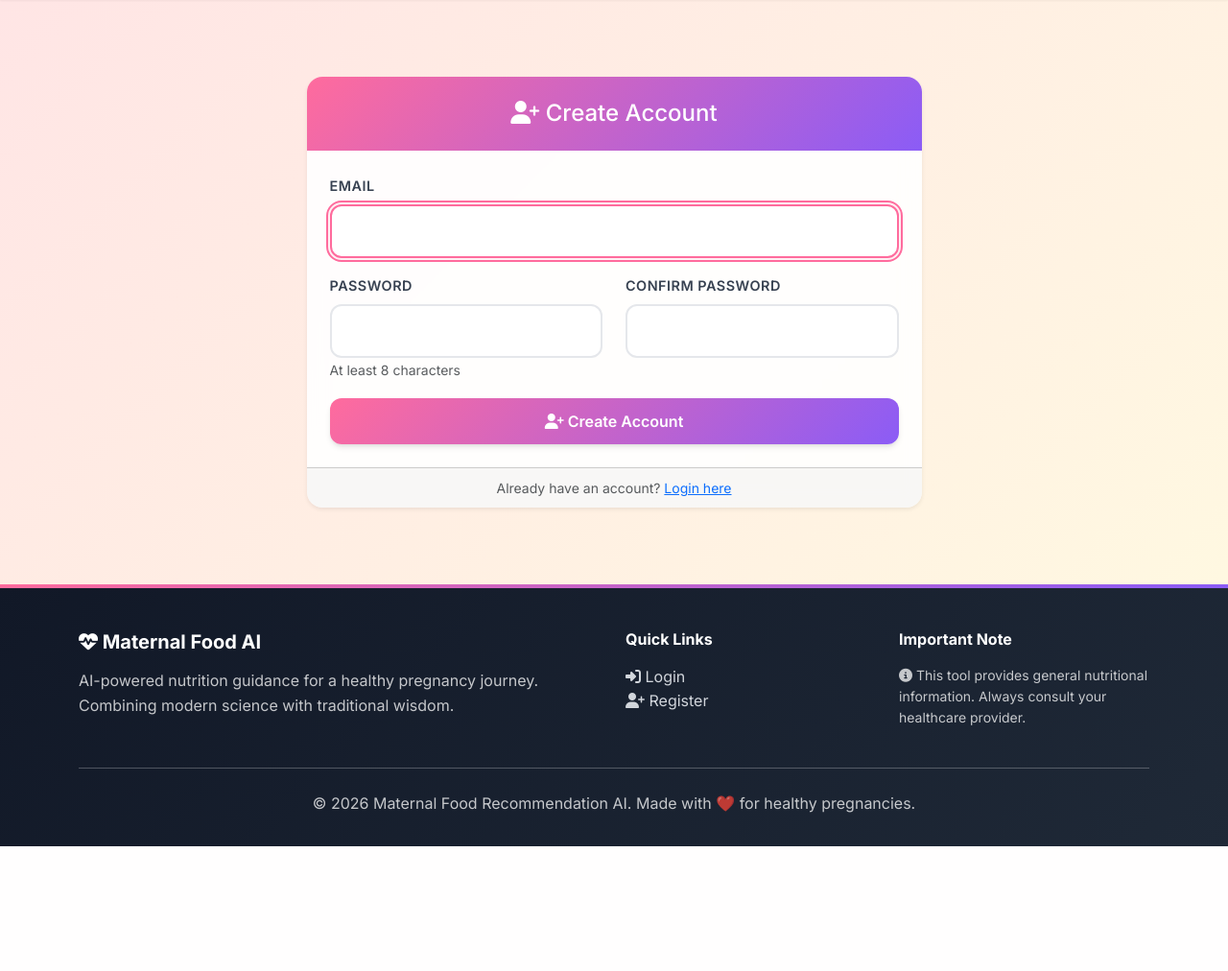
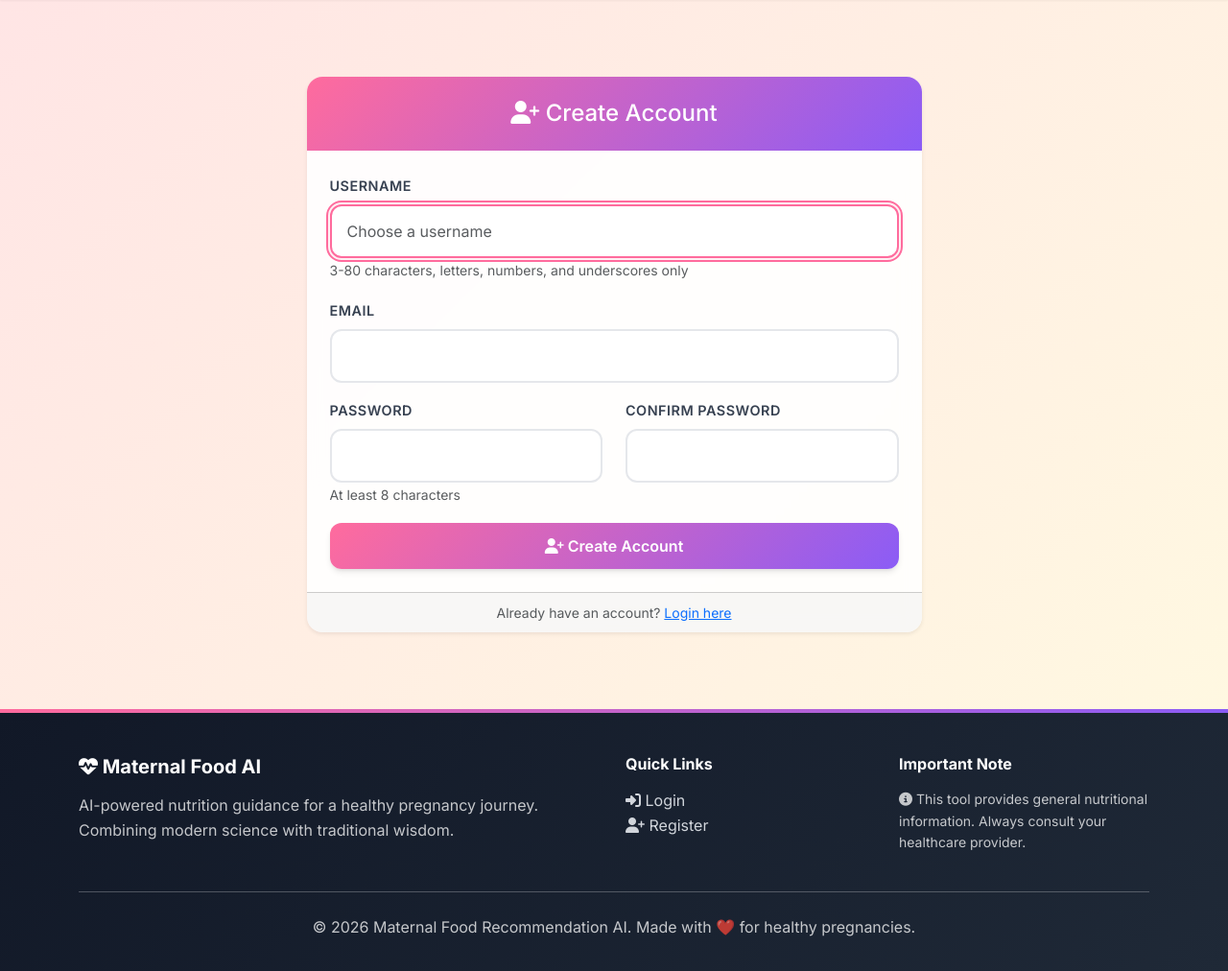
Before and after one commit to tejaslakshmangith/ibaby, a Flask app: page /auth/register in a window 1280 px wide. Shown: the part 81-1093 px from the top of the page at 96% size. Before the commit the page ends 963 px from the top, so only its background shows below. Run offline with Flask 3, Linux system fonts and the light colour scheme.

Commit message:
Add meal frequency validation and username field to registration
Co-authored-by: tejaslakshmangith <238832907+tejaslakshmangith@users.noreply.github.com>

```diff
--- a/routes/auth.py
+++ b/routes/auth.py
@@ -20,12 +20,23 @@ def register():
 
     if request.method == 'POST':
         # Get form data
+        username = request.form.get('username', '').strip()
         email = request.form.get('email', '').strip()
         password = request.form.get('password', '')
         confirm_password = request.form.get('confirm_password', '')
 
         # Validate inputs
         errors = []
+
+        # Username validation
+        if not username:
+            errors.append("Username is required")
+        else:
+            is_valid, msg = validate_username(username)
+            if not is_valid:
+                errors.append(msg)
+            elif User.query.filter_by(username=username).first():
+                errors.append("Username already taken")
 
         # Email validation
         if not validate_email(email):
@@ -48,7 +59,9 @@ def register():
 
         # Create user
         user = User(
+            username=username,
             email=email,
+            full_name=username,  # Use username as default display name
             password_hash=bcrypt.generate_password_hash(password).decode('utf-8')
         )
 
--- a/templates/auth/register.html
+++ b/templates/auth/register.html
@@ -15,6 +15,22 @@
                 <div class="card-body p-4">
                     <form method="POST" action="/auth/register">
                         <div class="mb-3">
+                            <label for="username" class="form-label">Username</label>
+                            <input
+                                type="text"
+                                class="form-control"
+                                id="username"
+                                name="username"
+                                required
+                                autofocus
+                                minlength="3"
+                                maxlength="80"
+                                placeholder="Choose a username"
+                            >
+                            <small class="text-muted">3-80 characters, letters, numbers, and underscores only</small>
+                        </div>
+
+                        <div class="mb-3">
                             <label for="email" class="form-label">Email</label>
                             <input
                                 type="email"
@@ -22,7 +38,6 @@
                                 id="email"
                                 name="email"
                                 required
-                                autofocus
                             >
                         </div>
 
--- a/templates/dashboard/meal_plans.html
+++ b/templates/dashboard/meal_plans.html
@@ -651,6 +651,7 @@
                                 {% if session.get('language') == 'te' %}భోజనాల సంఖ్య{% else %}Meals Per Day{% endif %}
                             </label>
                             <select class="form-select-modern" id="meal-frequency" required>
+                                <option value="">{% if session.get('language') == 'te' %}రోజుకు భోజనాలు ఎంచుకోండి{% else %}Select Meals Per Day{% endif %}</option>
                                 <option value="3meals">{% if session.get('language') == 'te' %}3 భోజనాలు{% else %}3 Meals{% endif %}</option>
                                 <option value="5meals">{% if session.get('language') == 'te' %}5 భోజనాలు{% else %}5 Meals (with snacks){% endif %}</option>
                             </select>
@@ -900,6 +901,11 @@
             return;
         }
 
+        if (!mealFrequency) {
+            alert('Please select meals per day');
+            return;
+        }
+
         // Show loading state
         document.getElementById('initial-state').style.display = 'none';
         document.getElementById('meal-plan-result').style.display = 'none';
```
